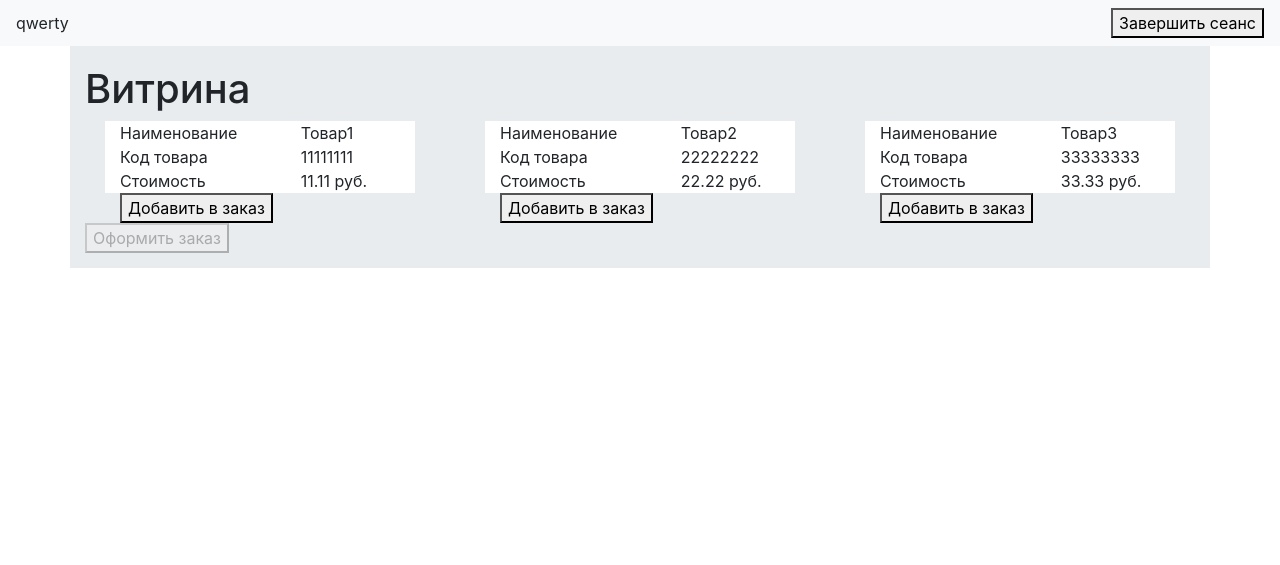
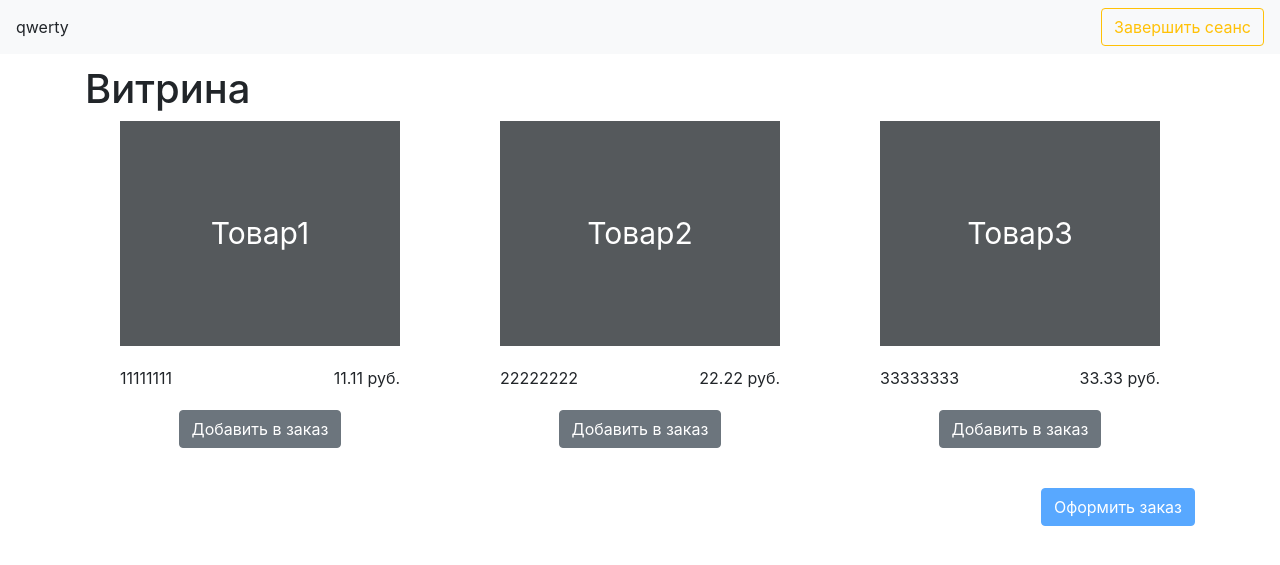
Before and after one commit to YegorDBTest/questioning, a Django app: page /showcase/ in a window 1280 px wide. Shown: the top 565 px of the page. Run offline with Django 3.2, Linux system fonts and the light colour scheme; a user stored in the database is signed in; data comes from the database, SQL or seed files in the repository; some libraries are stand-ins or nearby versions.

Commit message:
add styles

```diff
--- a/questioning/questioning_app/static/questioning_app/css/base.css
+++ b/questioning/questioning_app/static/questioning_app/css/base.css
@@ -1,5 +1,3 @@
 .container {
   padding-top: 65px;
-  padding-bottom: 15px;
-  background-color: #e9ecef;
 }
--- /dev/null
+++ b/questioning/questioning_app/static/questioning_app/css/base_with_products.css
@@ -0,0 +1,18 @@
+.product-inner-box {
+  padding: 0px 50px;
+}
+
+.product-box {
+  background-color: white;
+  padding: 20px 0px;
+}
+
+.product-name {
+  width: 280px;
+  height: 225px;
+  line-height: 225px;
+  white-space: nowrap;
+  background-color: #55595c;
+  color: white;
+  font-size: 30px;
+}
--- /dev/null
+++ b/questioning/questioning_app/static/questioning_app/css/index.css
@@ -0,0 +1,3 @@
+.container {
+  padding: 250px 0px;
+}
--- a/questioning/questioning_app/static/questioning_app/css/showcase.css
+++ b/questioning/questioning_app/static/questioning_app/css/showcase.css
@@ -1,11 +1,3 @@
-.product-inner-box {
-  padding: 0px 50px;
-}
-
-.product-box {
-  background-color: white;
-}
-
 .product-button.product-button-hidden {
   display: none;
 }
@@ -25,3 +17,7 @@
 .product-button.product-button-selected > .add-product-button-name {
   display: none;
 }
+
+#move-to-order {
+	padding-top: 40px;
+}
--- a/questioning/questioning_app/templates/questioning_app/header.html
+++ b/questioning/questioning_app/templates/questioning_app/header.html
@@ -15,7 +15,7 @@
     </ul>
     {% if request.user.is_authenticated %}
       <a href="{% url 'logout' %}">
-        <button>Завершить сеанс</button>
+        <button class="btn btn-outline-warning">Завершить сеанс</button>
       </a>
     {% endif %}
   </div>
--- a/questioning/questioning_app/templates/questioning_app/products_display.html
+++ b/questioning/questioning_app/templates/questioning_app/products_display.html
@@ -1,17 +1,16 @@
 <div class="row">
   {% for product in products %}
-    <div class="col-md-4 product-inner-box">
+    <div class="col-md-4 product-inner-box box-shadow">
+      <div class="product-name text-center">
+        {{ product.name }}
+      </div>
       <div class="row product-box">
-        <span class="col-md-7">Наименование</span>
-        <span class="col-md-5">{{ product.name }}</span>
-        <span class="col-md-7">Код товара</span>
-        <span class="col-md-5">{{ product.code }}</span>
-        <span class="col-md-7">Стоимость</span>
-        <span class="col-md-5">{{ product.price }} руб.</span>
+        <span class="col-md-6">{{ product.code }}</span>
+        <span class="col-md-6 text-right">{{ product.price }} руб.</span>
       </div>
       {% if buttons_on %}
-        <div>
-          <button class="product-button product-button-hidden" data-product-id="{{ product.id }}">
+        <div class="text-center">
+          <button class="product-button product-button-hidden btn btn-secondary" data-product-id="{{ product.id }}">
             <span class="add-product-button-name">Добавить в заказ</span>
             <span class="remove-product-button-name">Убрать из заказа</span>
           </button>
--- a/questioning/questioning_app/templates/questioning_app/showcase.html
+++ b/questioning/questioning_app/templates/questioning_app/showcase.html
@@ -4,6 +4,7 @@
 {% block title %}Витрина{% endblock %}
 
 {% block head %}
+  <link rel="stylesheet" type="text/css" href="{% static 'questioning_app/css/base_with_products.css' %}">
   <link rel="stylesheet" type="text/css" href="{% static 'questioning_app/css/showcase.css' %}">
 {% endblock %}
 
@@ -16,8 +17,10 @@
   <div class="container">
     <h1>Витрина</h1>
     {% include "questioning_app/products_display.html" with products=object_list buttons_on=True %}
-    <a href="{% url 'order' %}">
-      <button id="move-to-order-button">Оформить заказ</button>
-    </a>
+    <div class="text-right" id="move-to-order">
+      <a href="{% url 'order' %}">
+        <button class="btn btn-primary" id="move-to-order-button">Оформить заказ</button>
+      </a>
+    </div>
   </div>
 {% endblock %}
```
Also changed, not shown: questioning/questioning_app/templates/questioning_app/index.html (+7 -2 lines), questioning/questioning_app/templates/questioning_app/order.html (+11 -4 lines), questioning/questioning_app/templates/questioning_app/questioning.html (+25 -2 lines).
